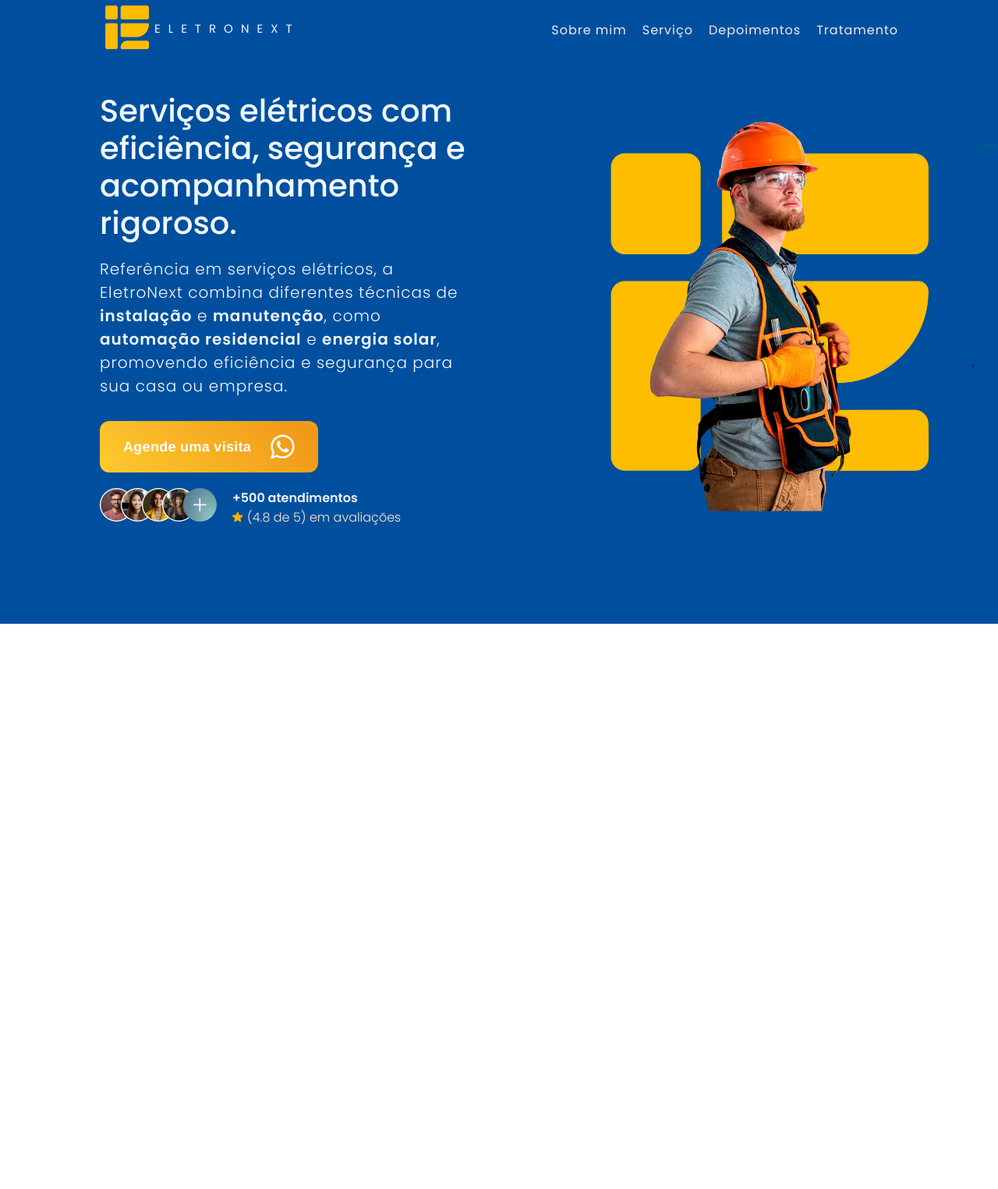
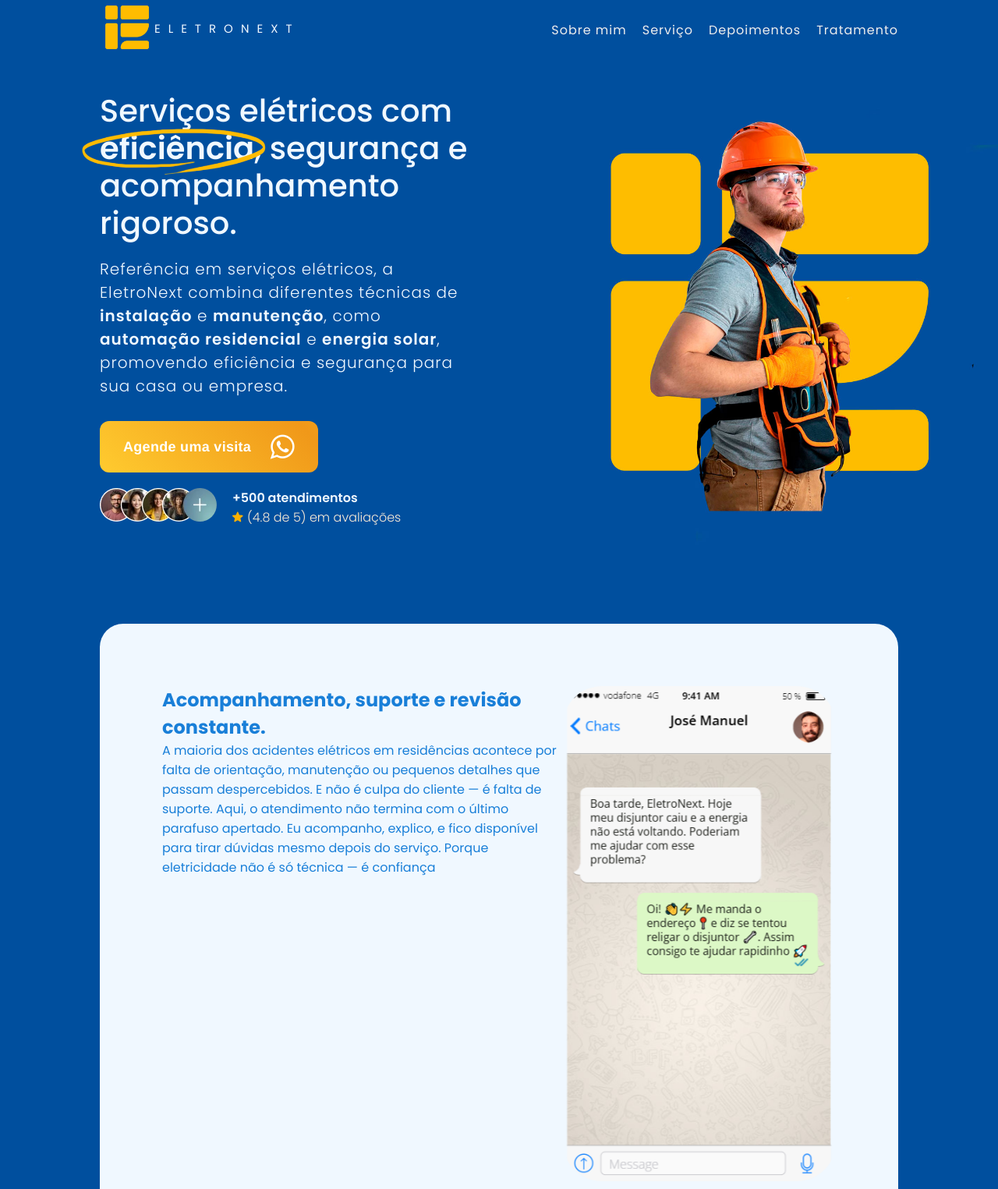
Before and after one commit to AndreAssun/site-eletricista, a plain HTML site: page index.html in a window 1280 px wide. Shown: the top 1525 px of the page at 78% size. Before the commit the page ends 800 px from the top, so only its background shows below. Drawn offline with Linux system fonts and the light colour scheme.

Commit message:
atualização segunda parte

```diff
--- a/assets/css/style.css
+++ b/assets/css/style.css
@@ -76,6 +76,18 @@ main{
     margin: 0 auto;
     width: 80%;
 
+}
+.frase-wrapper {
+  position: relative;
+  display: inline-block;
+}
+
+.risco {
+  position: absolute;
+  bottom: -115px; /* posiciona acima da palavra */
+  left: 50%;    /* centraliza horizontalmente */
+  transform: translateX(-50%) translateY(-10px); /* ajusta o espaçamento */
+  width: 280px; /* ajuste conforme o tamanho desejado */
 }
 
 .main-text{
@@ -194,3 +206,25 @@ strong{
 #atendimentos{
     font-weight: 600;
 }
+
+/*section-two*/
+
+.fundo-two{
+    background: url(/assets/img/fundo.jpg) ;
+}
+
+.section-two{
+    margin: 0 auto;
+    width: 80%;
+    background-color: aliceblue;
+    background-size: cover;
+    display: flex;
+    color: rgb(25, 127, 216);
+    border-radius: 30px;
+    padding: 80px;
+}
+
+.image-whats img{
+    width: 350px;
+    border-radius: 50px;
+}
--- a/index.html
+++ b/index.html
@@ -1,20 +1,26 @@
 <!DOCTYPE html>
 <html lang="pt-br">
   <head>
-    <meta charset="UTF-8">
-    <meta name="viewport" content="width=device-width, initial-scale=1.0">
+    <meta charset="UTF-8" />
+    <meta name="viewport" content="width=device-width, initial-scale=1.0" />
     <title>Eletricista</title>
-    <link rel="stylesheet" href="/assets/css/style.css">
-    <link rel="stylesheet" href="assets/css/midia.css">
-    <link href="https://fonts.googleapis.com/css2?family=Poppins:ital,wght@0,100;0,200;0,300;0,400;0,500;0,600;0,700;0,800;0,900;1,100;1,200;1,300;1,400;1,500;1,600;1,700;1,800;1,900&display=swap" rel="stylesheet">
-    <link rel="stylesheet" href="https://cdnjs.cloudflare.com/ajax/libs/font-awesome/4.7.0/css/font-awesome.min.css">
+    <link rel="stylesheet" href="/assets/css/style.css" />
+    <link rel="stylesheet" href="assets/css/midia.css" />
+    <link
+      href="https://fonts.googleapis.com/css2?family=Poppins:ital,wght@0,100;0,200;0,300;0,400;0,500;0,600;0,700;0,800;0,900;1,100;1,200;1,300;1,400;1,500;1,600;1,700;1,800;1,900&display=swap"
+      rel="stylesheet"
+    />
+    <link
+      rel="stylesheet"
+      href="https://cdnjs.cloudflare.com/ajax/libs/font-awesome/4.7.0/css/font-awesome.min.css"
+    />
   </head>
   <body>
     <section class="section-intro">
       <header class="header" id="header">
         <div class="menu">
           <div id="logo">
-                        <a href="index.html"><img src="/assets/img/logo.png" alt=""></a>
+            <a href="index.html"><img src="/assets/img/logo.png" alt="" /></a>
             <h1>EletroNext</h1>
           </div>
           <div class="menu-nav">
@@ -26,43 +32,62 @@
                 <a href=""><li>Tratamento</li></a>
               </ul>
             </nav>
-
           </div>
         </div>
       </header>
       <main>
         <div class="main-text">
+          <h2>
+            Serviços elétricos com
+            <span class="frase-wrapper">
+              <img class="risco" src="assets/img/risco.png" alt="" />
+              <strong class="frase">eficiência</strong> </span
+            >, segurança e acompanhamento rigoroso.
+          </h2>
 
-                <h2>Serviços elétricos com eficiência, segurança e acompanhamento rigoroso.</h2>
-                <h3>Referência em serviços elétricos, a EletroNext combina diferentes técnicas de <strong>instalação</strong> e <strong>manutenção</strong>, como <strong>automação residencial</strong> e <strong>energia solar</strong>, promovendo eficiência e segurança para sua casa ou empresa.</h3>
-                <button class="button-87" role="button"> Agende uma visita <i class="fa fa-whatsapp" style="font-size:36px"></i></button>
+          <h3>
+            Referência em serviços elétricos, a EletroNext combina diferentes
+            técnicas de <strong>instalação</strong> e
+            <strong>manutenção</strong>, como
+            <strong>automação residencial</strong> e
+            <strong>energia solar</strong>, promovendo eficiência e segurança
+            para sua casa ou empresa.
+          </h3>
+          <button class="button-87" role="button">
+            Agende uma visita
+            <i class="fa fa-whatsapp" style="font-size: 36px"></i>
+          </button>
           <div class="google">
             <div class="google-image">
-                        <img src="/assets/img/FotoPessoas.webp" alt="">
+              <img src="/assets/img/FotoPessoas.webp" alt="" />
             </div>
             <div class="google-coments">
               <p id="atendimentos">+500 atendimentos</p>
               <div class="google-stars">
-                            <img src="/assets/img/Estrela.svg" alt="">
+                <img src="/assets/img/Estrela.svg" alt="" />
                 <p>(4.8 de 5) em avaliações</p>
               </div>
             </div>
           </div>
         </div>
 
-
-            <div class="div-livre">
-
-            </div>
-
-
-
+        <div class="div-livre"></div>
       </main>
     </section>
 
-    <section>
-
+    <section class="fundo-two">
+        <div class="section-two-intro">
+            <div class="section-two">
+                <div>
+                    <h2>Acompanhamento, suporte e revisão constante.</h2>
+                    <p>A maioria dos acidentes elétricos em residências acontece por falta de orientação, manutenção ou pequenos detalhes que passam despercebidos. E não é culpa do cliente — é falta de suporte.
+                    Aqui, o atendimento não termina com o último parafuso apertado. Eu acompanho, explico, e fico disponível para tirar dúvidas mesmo depois do serviço. Porque eletricidade não é só técnica — é confiança</p>
+                </div>
+                <div class="image-whats">
+                    <img src="assets/img/whats.png" alt="">
+                </div>
+            </div>
+        </div>
     </section>
-
   </body>
 </html>
```
Also changed, not shown: assets/img/fundo-two.jpg (added), assets/img/fundo2.jpg (added), assets/img/risco.png (added), assets/img/risco2.png (added), assets/img/whats.png (added). Lines whose indentation alone changed are shown as unchanged.
